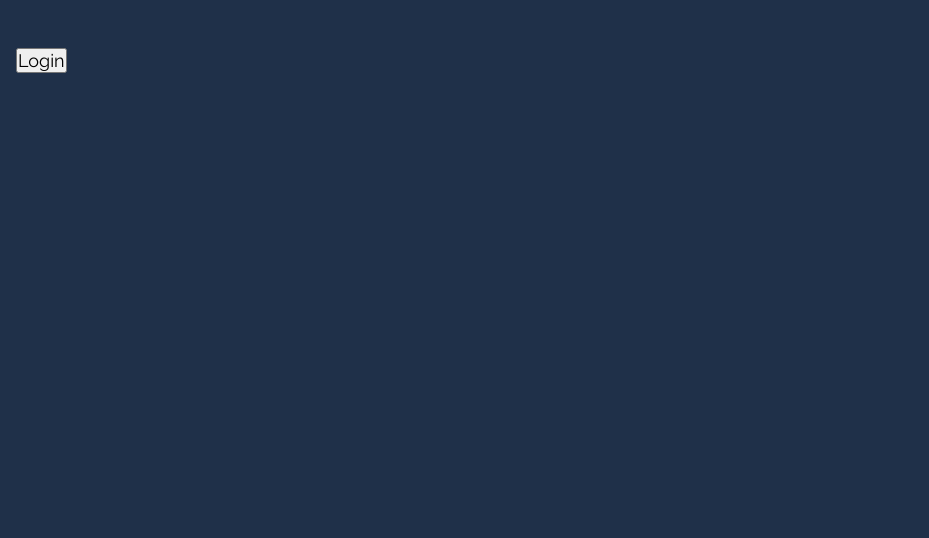
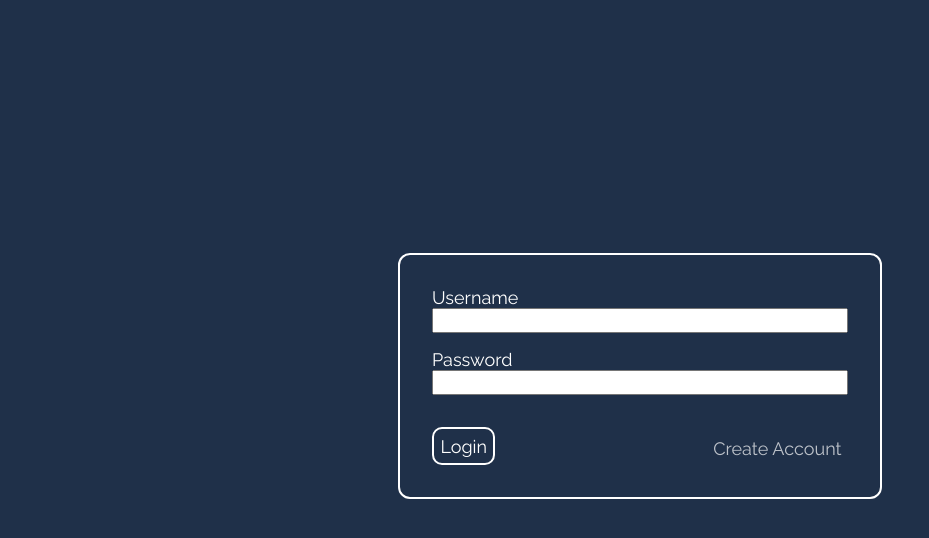
Before and after one commit to nickhibbits/movie-db, a Next.js app: page /login in a window 1280 px wide. Shown: the top 538 px of the page, without its empty margins (0-929 px from the left). Built offline with nearby package versions, Linux system fonts and the light colour scheme.

Commit message:
Style login form

```diff
--- a/pages/login/index.tsx
+++ b/pages/login/index.tsx
@@ -1,7 +1,8 @@
-import Layout from "$/components/composition/Layout";
 import { useAuth } from "$/state/AppContextWrapper";
 import { useRouter } from "next/router";
-import React from "react";
+
+import Layout from "$/components/composition/Layout";
+import classes from "$/styles/block/Login.module.scss";
 
 function Login() {
   const router = useRouter();
@@ -15,9 +16,26 @@ function Login() {
 
   return (
     <Layout>
-      <form onSubmit={(e) => handleLogin(e)}>
-        <button>Login</button>
-      </form>
+      <div className={classes.form_wrapper}>
+        <form className={classes.login_form} onSubmit={(e) => handleLogin(e)}>
+          <div className={classes.input_wrapper}>
+            <label htmlFor="" className={classes.form_label}>
+              Username
+            </label>
+            <input type="text" className={classes.form_input} />
+          </div>
+          <div className={classes.input_wrapper}>
+            <label htmlFor="" className={classes.form_label}>
+              Password
+            </label>
+            <input type="text" className={classes.form_input} />
+          </div>
+          <div className={classes.button_wrapper}>
+            <button className={classes.form_button}>Login</button>
+            <button className={classes.form_button}>Create Account</button>
+          </div>
+        </form>
+      </div>
     </Layout>
   );
 }
--- /dev/null
+++ b/styles/block/Login.module.scss
@@ -0,0 +1,49 @@
+@use "$/styles/variables";
+
+.form_wrapper {
+  display: flex;
+  align-items: center;
+}
+
+.login_form {
+  outline: solid 2px variables.$color-neutral-100;
+  width: clamp(20rem, 30rem, 60%);
+  margin-inline: auto;
+  padding: 2rem;
+  border-radius: variables.$border-radius-1;
+
+  .input_wrapper {
+    display: flex;
+    flex-direction: column;
+    padding-bottom: 1rem;
+    min-width: 90%;
+
+    &:nth-of-type(2) {
+      padding-bottom: 2rem;
+    }
+  }
+
+  .button_wrapper {
+    display: grid;
+    grid-auto-flow: column;
+
+    .form_button {
+      background: none;
+      color: inherit;
+      border: solid 2px variables.$color-neutral-100;
+      padding: 0.4rem;
+      font: inherit;
+      outline: inherit;
+      border-radius: variables.$border-radius-1;
+
+      &:nth-of-type(1) {
+        place-self: start;
+      }
+      &:nth-of-type(2) {
+        place-self: end;
+        opacity: 0.7;
+        border: none;
+      }
+    }
+  }
+}
```
